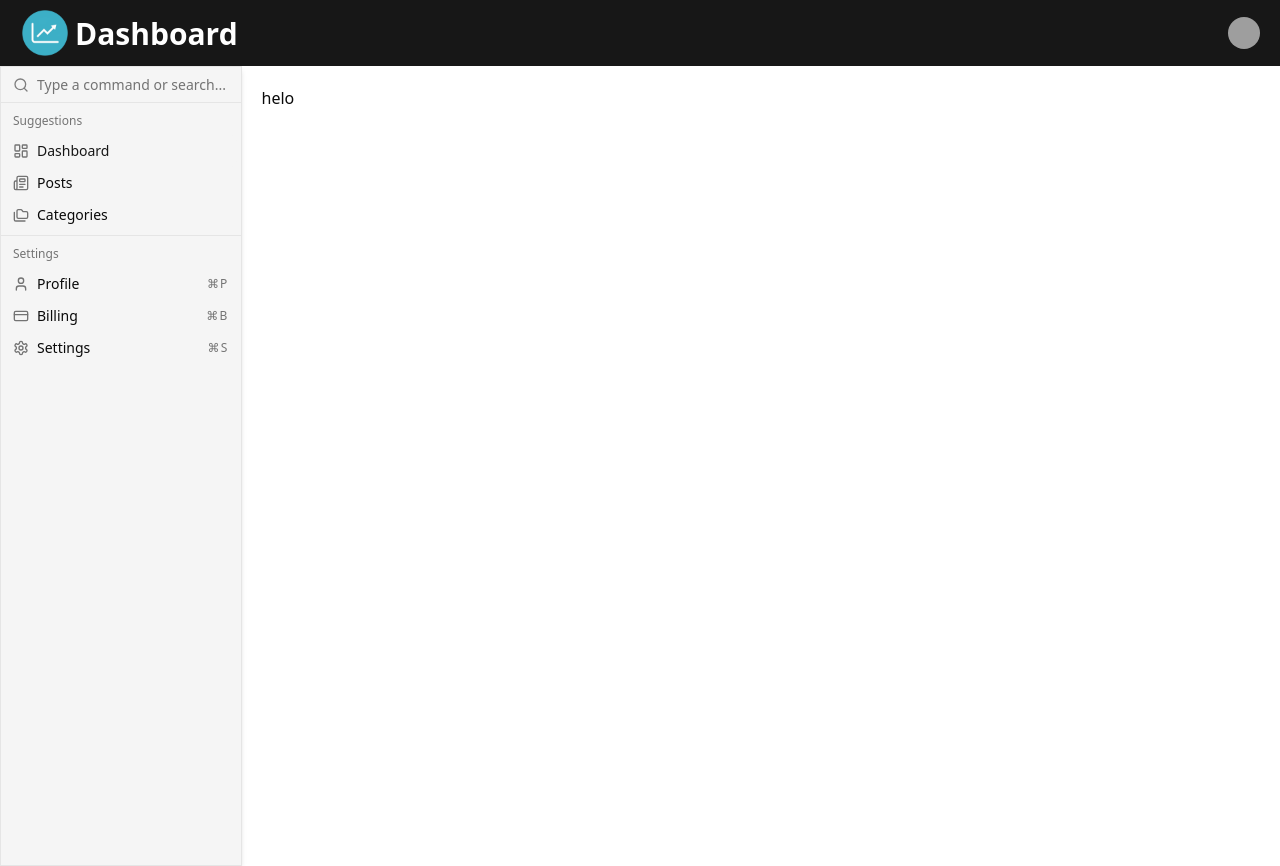
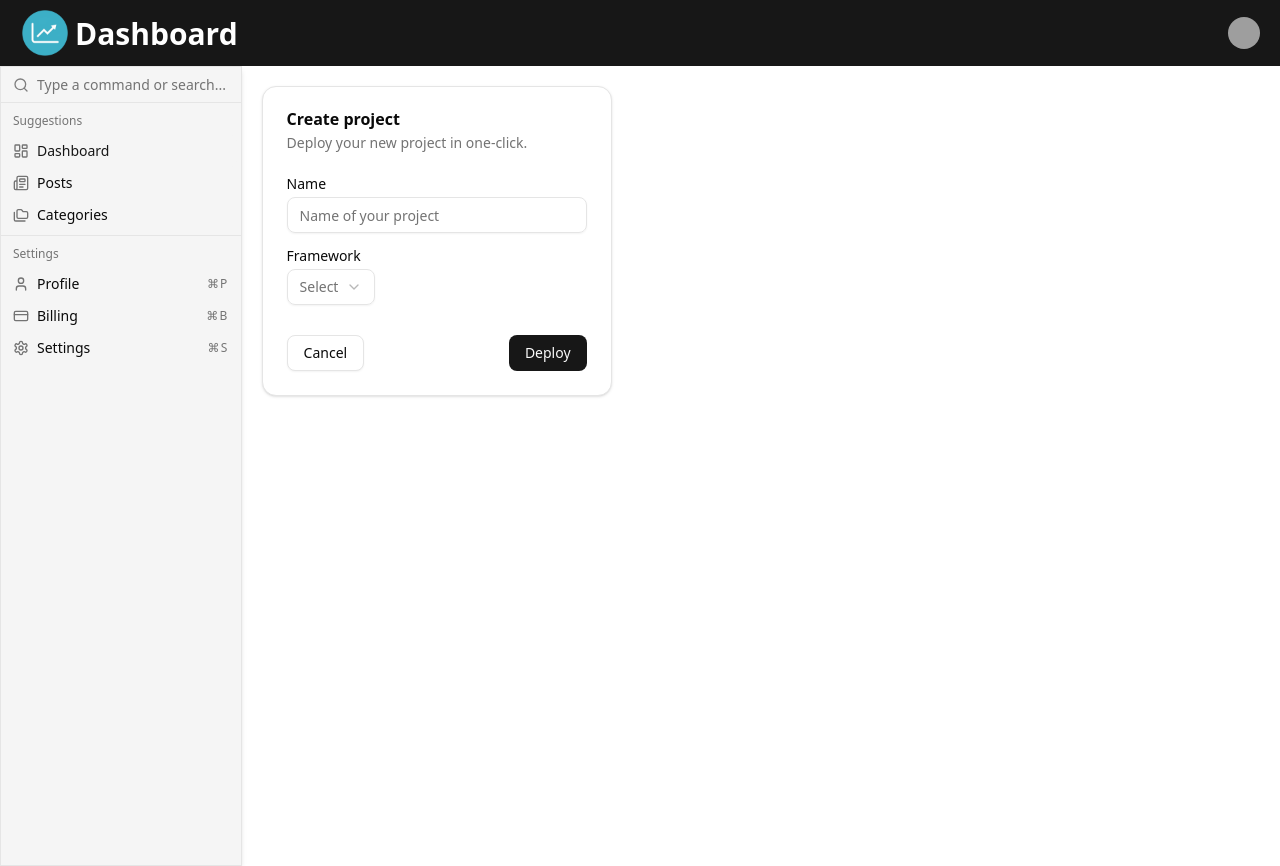
Before and after one commit to HumbleBoyy/Admin-Dashboard-NextJs, a Next.js app: page / in a window 1280 px wide. Built offline with nearby package versions, Linux system fonts and the light colour scheme; grey boxes are pictures that could not be loaded.

Commit message:
New Commit

```diff
--- a/app/page.tsx
+++ b/app/page.tsx
@@ -1,9 +1,10 @@
+import DashBoardCard from "@/components/dashboard/DashBoardCard"
 
 
 const MainPage = () => {
   return (
     <>
-       helo
+       <DashBoardCard/>
     </>
   )
 }
```
